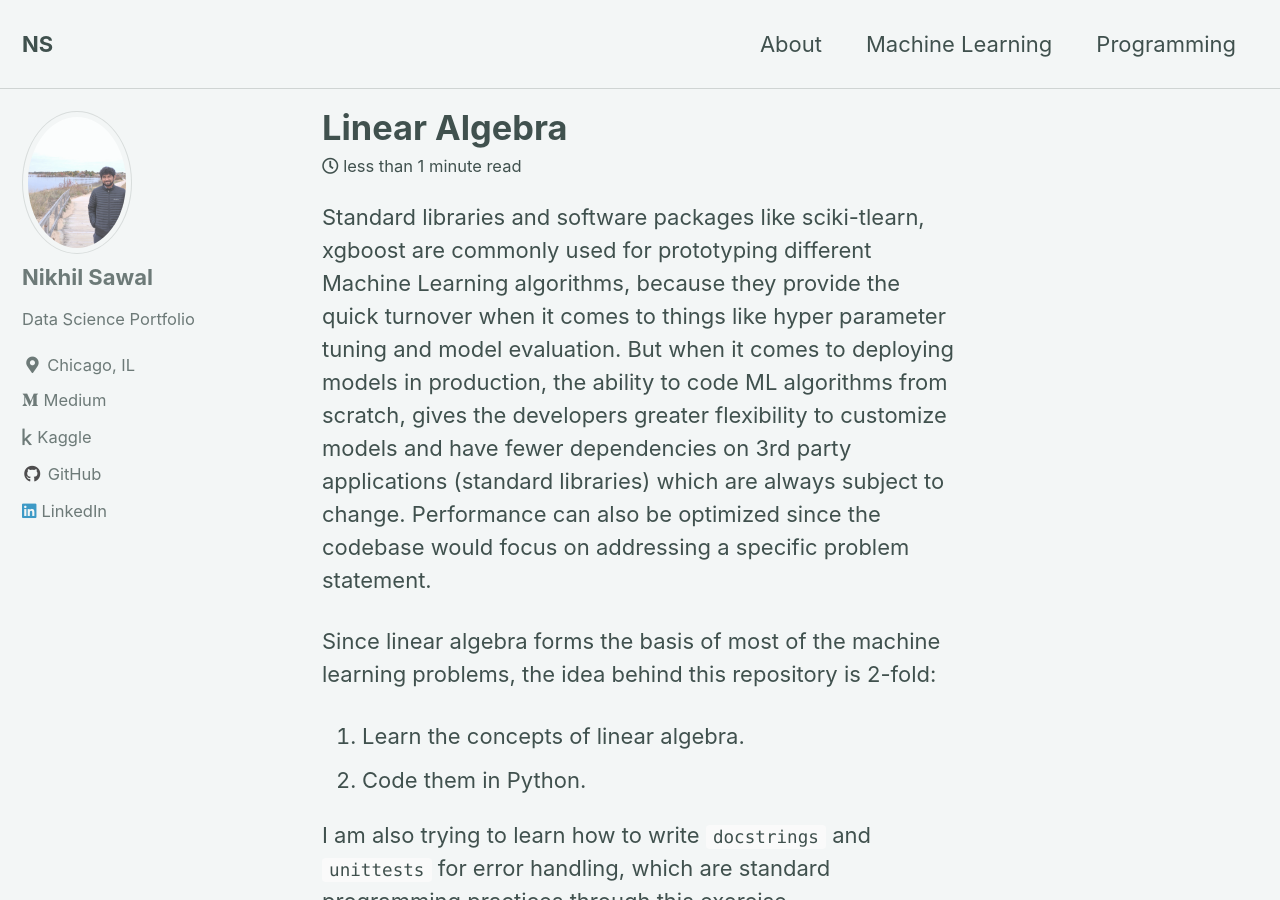
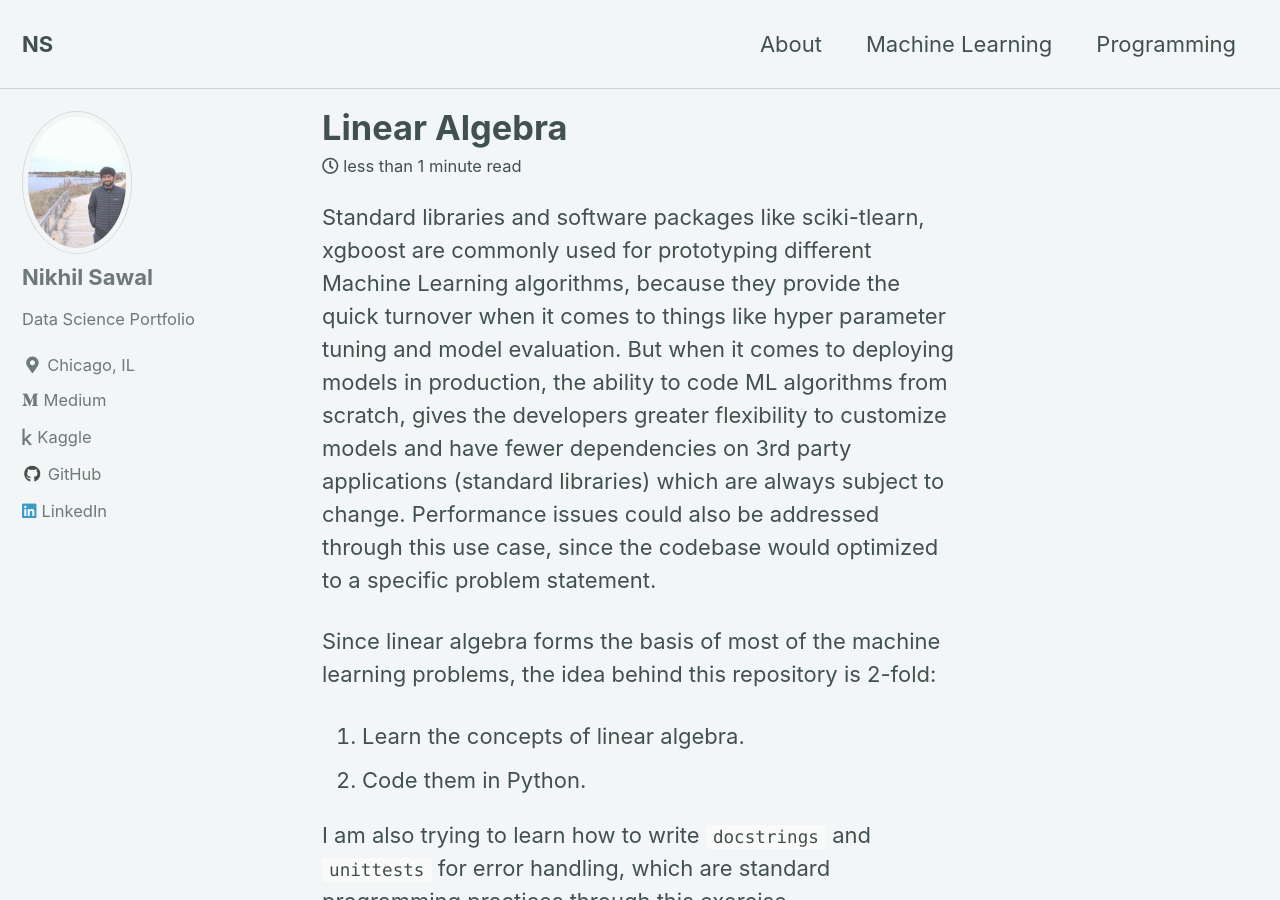
Before and after one commit to NikhilSawal/NikhilSawal.github.io, a Jekyll site: the page built from _posts/2020-11-15-linear-algbra.md, in a window 1280 px wide and 900 px high. Built offline with Jekyll 4.4.1, drawn with Linux system fonts in a browser that asks for light colours; cached includes are drawn as plain includes.

Commit message:
Cosmetic changes

```diff
--- a/_posts/2020-11-15-linear-algbra.md
+++ b/_posts/2020-11-15-linear-algbra.md
@@ -6,7 +6,7 @@ header:
 excerpt: "Coding practice - Gilbert Strang (MIT OpenCourseWare)"
 ---
 
-Standard libraries and software packages like sciki-tlearn, xgboost are commonly used for prototyping different Machine Learning algorithms, because they provide the quick turnover when it comes to things like hyper parameter tuning and model evaluation. But when it comes to deploying models in production, the ability to code ML algorithms from scratch, gives the developers greater flexibility to customize models and have fewer dependencies on 3rd party applications (standard libraries) which are always subject to change. Performance can also be optimized since the codebase would focus on addressing a specific problem statement.
+Standard libraries and software packages like sciki-tlearn, xgboost are commonly used for prototyping different Machine Learning algorithms, because they provide the quick turnover when it comes to things like hyper parameter tuning and model evaluation. But when it comes to deploying models in production, the ability to code ML algorithms from scratch, gives the developers greater flexibility to customize models and have fewer dependencies on 3rd party applications (standard libraries) which are always subject to change. Performance issues could also be addressed through this use case, since the codebase would optimized to a specific problem statement.
 
 Since linear algebra forms the basis of most of the machine learning problems, the idea behind this repository is 2-fold:
 
```
